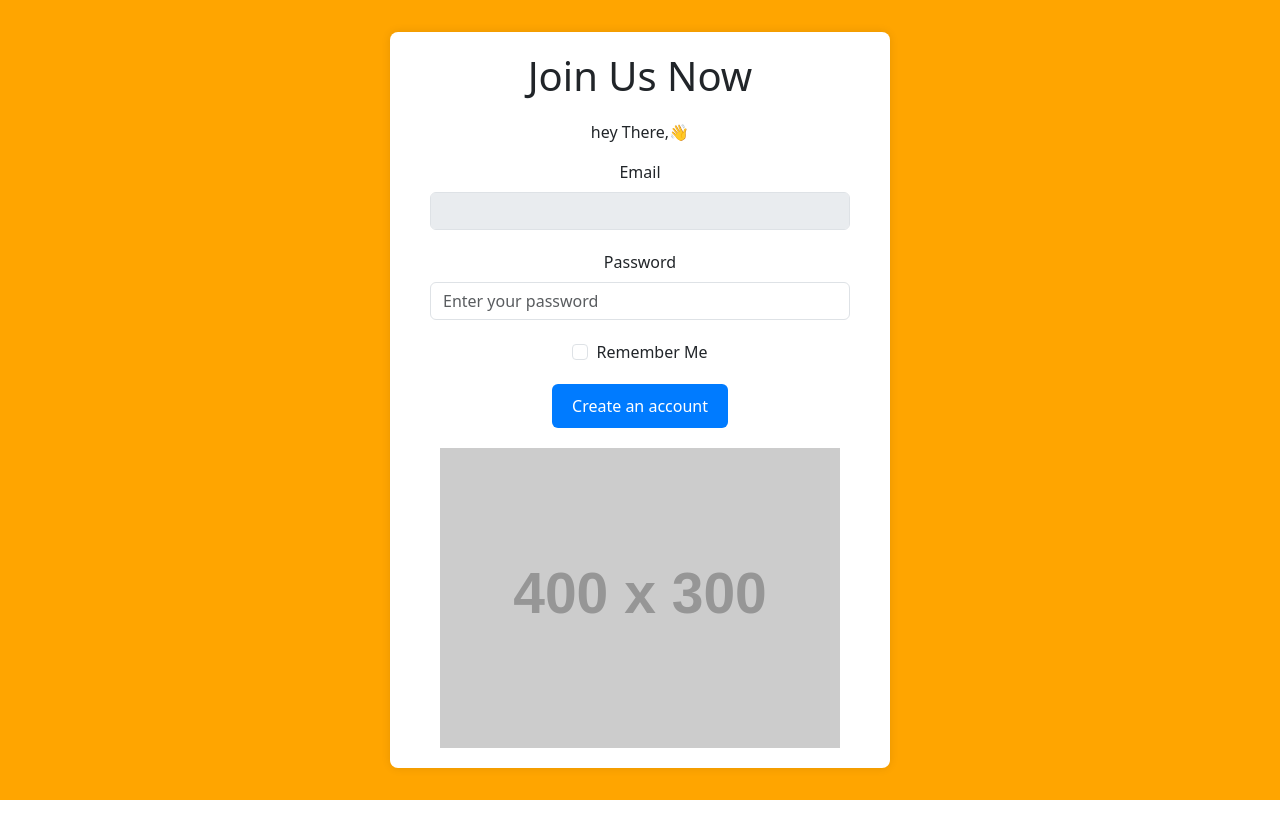
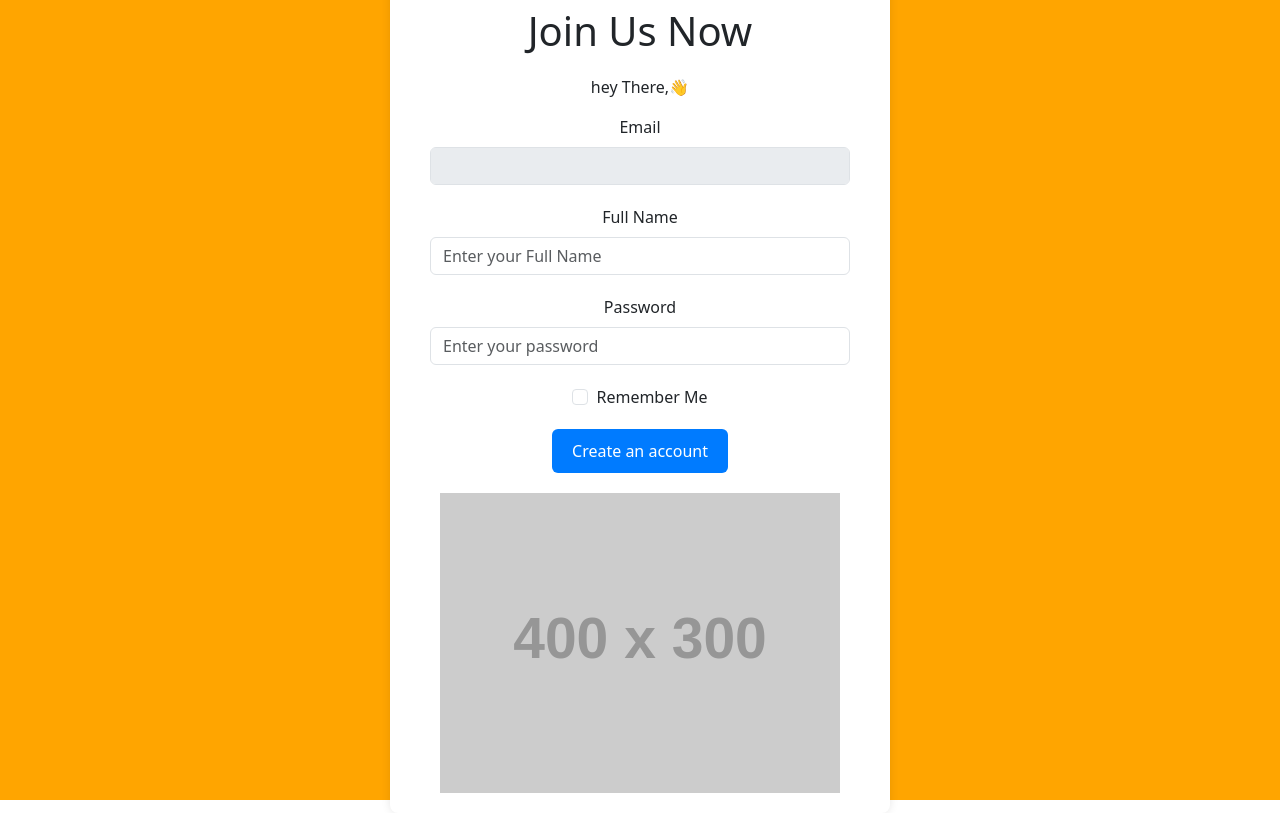
Before and after one commit to KushagraChauhan/VG-Frontend, a React (Create React App) app: page /register in a window 1280 px wide. Built offline with nearby package versions, Linux system fonts and the light colour scheme.

Commit message:
chore: Update RegisterPage with register API logic

```diff
--- a/src/pages/RegisterPage.js
+++ b/src/pages/RegisterPage.js
@@ -1,5 +1,7 @@
 import React, {useState, useEffect} from "react";
 import { useLocation } from "react-router-dom";
+import axios from 'axios';
+import {useNavigate} from 'react-router-dom';
 import './RegisterPage.css';
 
 const RegisterPage = () => {
@@ -7,8 +9,10 @@ const RegisterPage = () => {
     const [password, setPassword] = useState('');
     const [isLoading, setIsLoading] = useState(false);
     const [errorMessage, setErrorMessage] = useState('');
+    const [fullName, setFullName] = useState('');
 
     const location = useLocation();
+    const navigate = useNavigate();
 
     useEffect(() => {
         const params = new URLSearchParams(location.search);
@@ -17,6 +21,10 @@ const RegisterPage = () => {
             setEmail(emailParam);
         }
     }, [location]);
+
+    const handleFullNameChange = (event) =>{
+        setFullName(event.target.value);
+    };
 
     const handlePasswordChange = (event) =>{
         setPassword(event.target.value);
@@ -27,7 +35,25 @@ const RegisterPage = () => {
         setIsLoading(true);
         setErrorMessage('');
 
-        // Will add the Register logic later
+        try{
+            const response = await axios.post(`http://127.0.0.1:8000/api/v1/register`, {
+                email: email,
+                password: password,
+                full_name: fullName
+            });
+            if(response.data.token_type = 'bearer'){
+              console.log("Login Success")
+              navigate(`/?email=${email}`);
+            }
+            else{
+              console.log("Email found")
+              navigate(`/login?email=${email}`);
+            }
+          } catch(errorMessage){
+            setErrorMessage('Failed to Create Account. Please try again.');
+          } finally {
+            setIsLoading(false);
+          }
 
         setIsLoading(false);
     };
@@ -39,6 +65,7 @@ const RegisterPage = () => {
                     <h1>Join Us Now</h1>
                     <p>hey There,👋</p>
                 </div>
+                {errorMessage && <div className="error-message">{errorMessage}</div>}
                 <form onSubmit={handleSubmit}>
                     <div className="form-group">
                         <label htmlFor="email">Email</label>
@@ -51,6 +78,17 @@ const RegisterPage = () => {
                         />
                     </div>
                     <div className="form-group">
+                        <label htmlFor="fullName">Full Name</label>
+                        <input
+                            className="form-control"
+                            id="fullName"
+                            value={fullName}
+                            onChange={handleFullNameChange}
+                            placeholder="Enter your Full Name"
+                            required
+                        />
+                    </div>
+                    <div className="form-group">
                         <label htmlFor="password">Password</label>
                         <input
                             type="password"
@@ -60,7 +98,7 @@ const RegisterPage = () => {
                             onChange={handlePasswordChange}
                             placeholder="Enter your password"
                             required
-                            />
+                        />
                     </div>
                     <div className="form-group form-check">
                         <input type="checkbox" className="form-check-input" id="rememberMe" />
```
